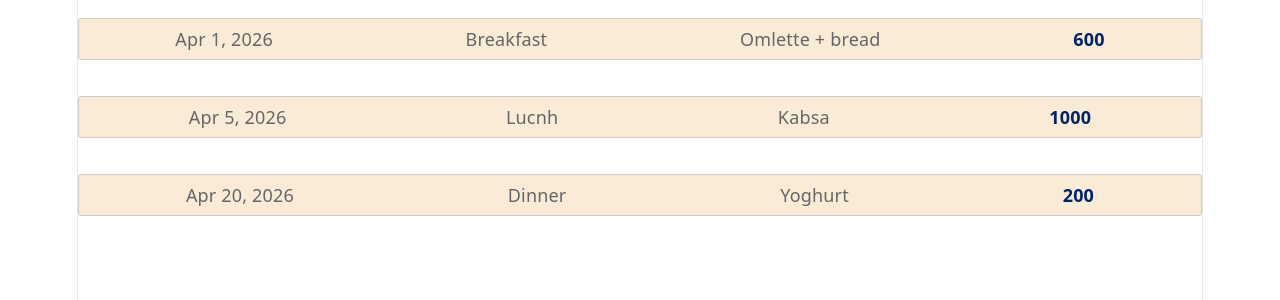
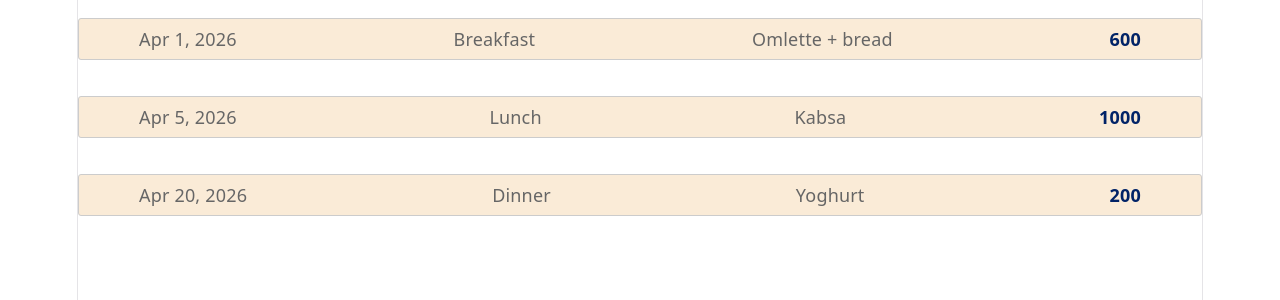
Before and after one commit to OmarKh006/calorie-tracker, a React (Vite) app: page / in a window 1280 px wide. Shown: the top 300 px of the page. Built offline with nearby package versions, Linux system fonts and the light colour scheme.

Commit message:
taking tha date as a component

```diff
--- a/src/App.jsx
+++ b/src/App.jsx
@@ -11,7 +11,7 @@ function App() {
       ></CalorieRecord>
       <CalorieRecord
         date={new Date(2026, 3, 5)}
-        meal={"Lucnh"}
+        meal={"Lunch"}
         content={"Kabsa"}
         calories={1000}
       ></CalorieRecord>
--- a/src/components/CalorieRecord.css
+++ b/src/components/CalorieRecord.css
@@ -4,8 +4,8 @@
   list-style: none;
   display: flex;
   color: #666;
-  justify-content: space-around;
-  padding: 0;
+  justify-content: space-between;
+  padding: 0 60px;
   height: 40px;
   align-items: center;
   background-color: antiquewhite;
--- a/src/components/CalorieRecord.jsx
+++ b/src/components/CalorieRecord.jsx
@@ -1,18 +1,13 @@
 import "./CalorieRecord.css";
+import DateRecord from "./DateRecord";
 
 function CalorieRecord(props) {
-  const formatDate = (inputDate) => {
-    return inputDate.toLocaleDateString(undefined, {
-      day: "numeric",
-      month: "short",
-      year: "numeric",
-    });
-  };
-
   return (
     <>
       <ul className="record">
-        <li>{formatDate(props.date)}</li>
+        <li>
+          <DateRecord date={props.date}></DateRecord>
+        </li>
         <li>{props.meal}</li>
         <li>{props.content}</li>
         <li className="record-calories">{props.calories}</li>
--- /dev/null
+++ b/src/components/DateRecord.jsx
@@ -0,0 +1,13 @@
+function DateRecord(props) {
+  const formatDate = (inputDate) => {
+    return inputDate.toLocaleDateString(undefined, {
+      day: "numeric",
+      month: "short",
+      year: "numeric",
+    });
+  };
+
+  return <div>{formatDate(props.date)}</div>;
+}
+
+export default DateRecord;
```
